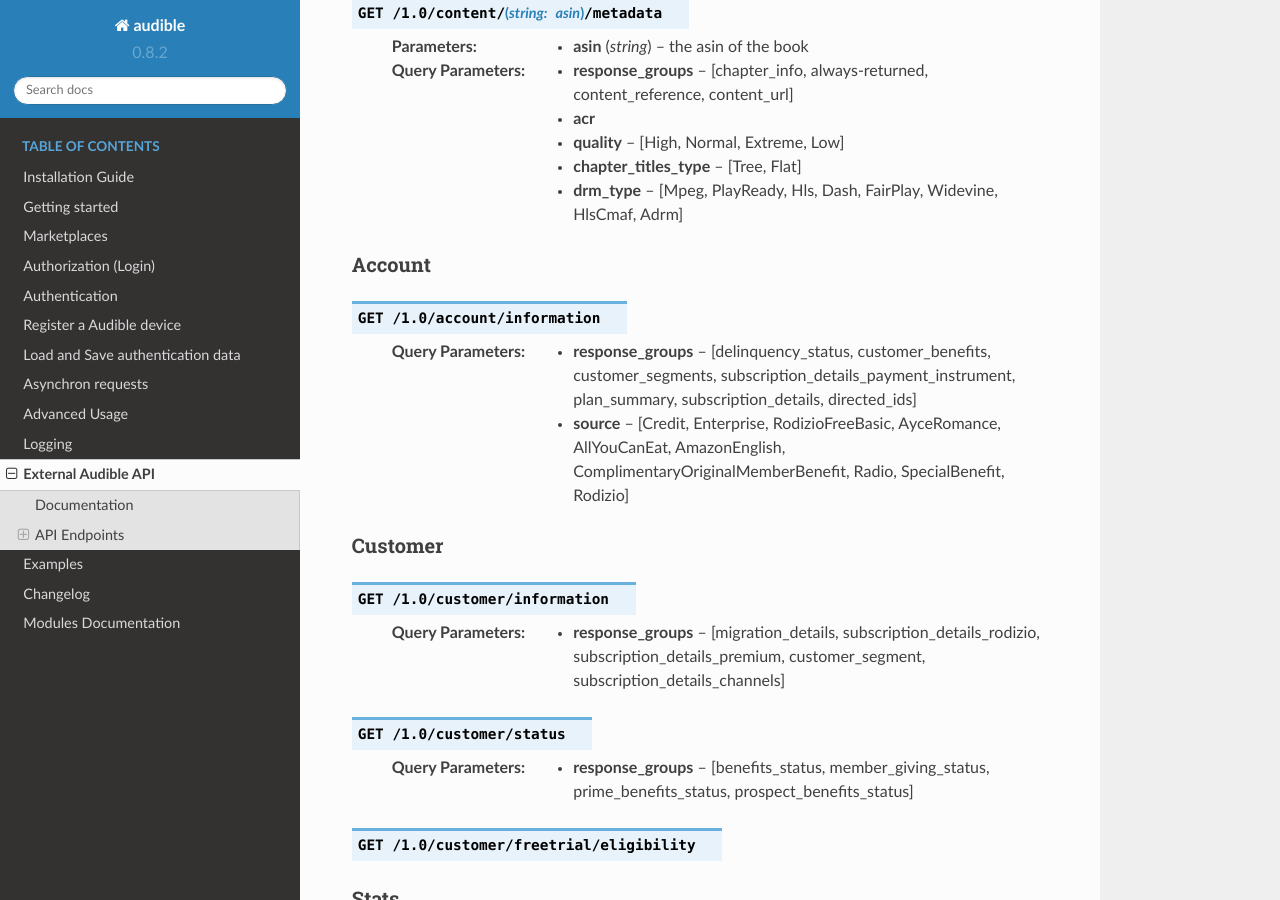
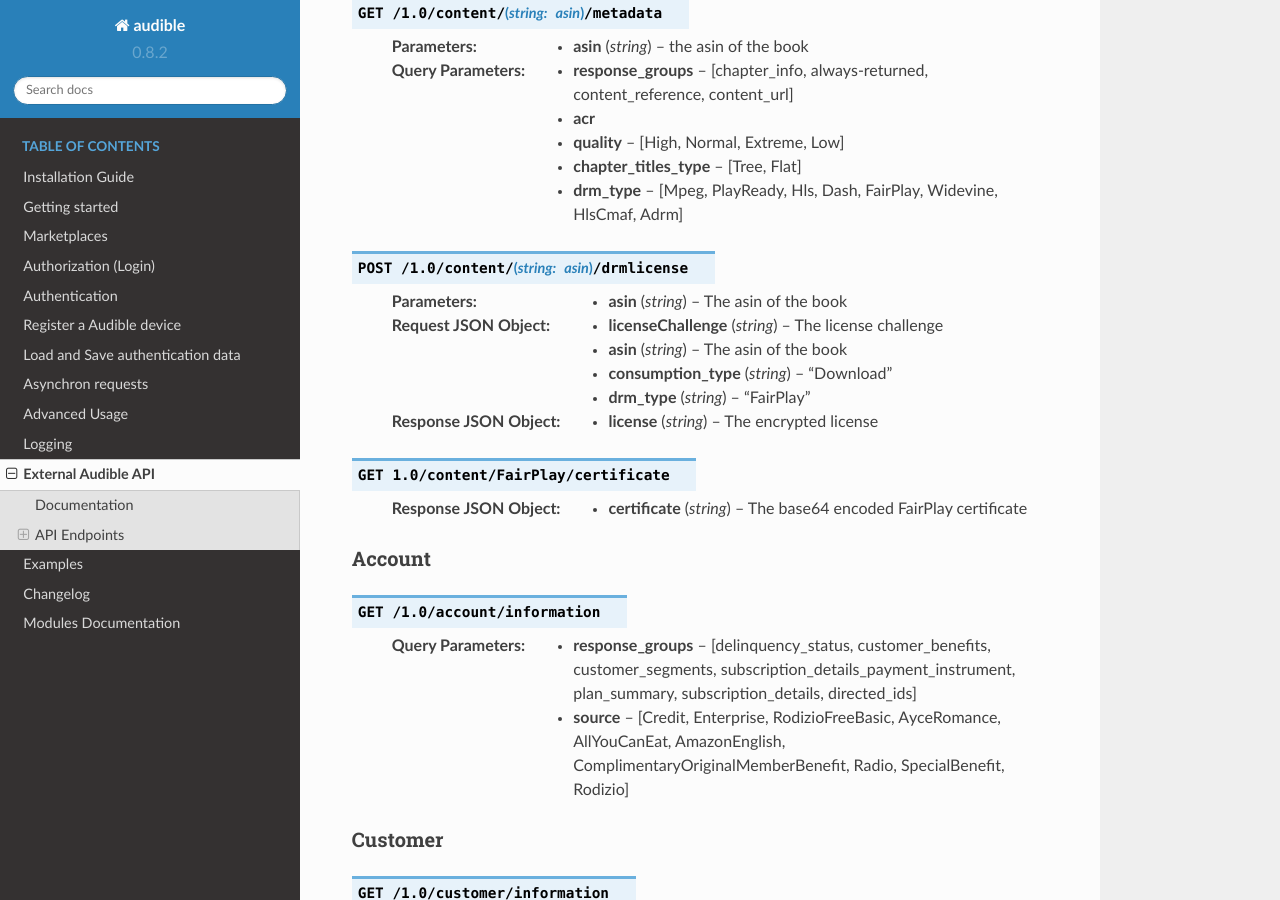
Before and after one commit to mkb79/Audible, a Sphinx documentation site: the page built from docs/source/misc/external_api.rst, in a window 1280 px wide and 900 px high, scrolled down 9648 px. Built offline with Sphinx 7.4.7 and the Read the Docs theme 2.0.0, drawn with Linux system fonts in a browser that asks for light colours.

Commit message:
docs: Add API endpoints for DRM usage

```diff
--- a/docs/source/misc/external_api.rst
+++ b/docs/source/misc/external_api.rst
@@ -435,6 +435,20 @@
    :query chapter_titles_type: [Tree, Flat]
    :query drm_type: [Mpeg, PlayReady, Hls, Dash, FairPlay, Widevine, HlsCmaf, Adrm]
 
+.. http:post:: /1.0/content/(string:asin)/drmlicense
+
+   :param asin: The asin of the book
+   :type asin: string
+   :<json string licenseChallenge: The license challenge
+   :<json string asin: The asin of the book
+   :<json string consumption_type: "Download"
+   :<json string drm_type: "FairPlay"
+   :>json string license: The encrypted license
+
+.. http:get:: 1.0/content/FairPlay/certificate
+
+   :>json string certificate: The base64 encoded FairPlay certificate
+
 Account
 -------
 
```
